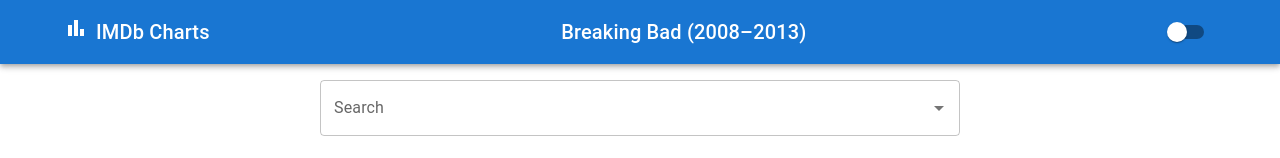
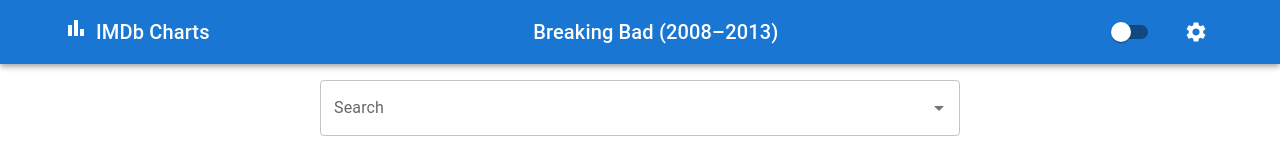
Before and after one commit to gusberinger/imdb-chart, a React (Vite) app in the folder frontend/: page / in a window 1280 px wide. Shown: the top 158 px of the page. Built offline with nearby package versions, Linux system fonts and the light colour scheme; no server answers.

Commit message:
add setting modal button

```diff
--- a/frontend/src/components/Header/Header.tsx
+++ b/frontend/src/components/Header/Header.tsx
@@ -4,6 +4,7 @@ import { useStore } from "../../hooks/store"
 import { getSeriesLabel } from "../../utils"
 import ThemeChanger from "../ThemeChanger/ThemeChanger"
 import BarChartIcon from "@mui/icons-material/BarChart"
+import SettingsIcon from "../SettingsIcon/SettingsIcon"
 
 const Header = () => {
 	const showInfo = useStore((state) => state.showInfo)
@@ -22,8 +23,9 @@ const Header = () => {
 						</Typography>
 					</Stack>
 					<Typography variant="h6">{getSeriesLabel(showInfo)}</Typography>
-					<Stack direction={"row"} spacing={2}>
+					<Stack direction={"row"} spacing={2} alignItems="center">
 						<ThemeChanger />
+						<SettingsIcon />
 						{isLoadingDetails ? <CircularProgress color="secondary" /> : null}
 					</Stack>
 				</Container>
--- /dev/null
+++ b/frontend/src/components/SettingsIcon/SettingsIcon.tsx
@@ -0,0 +1,38 @@
+import React, { useState } from "react"
+import Gear from "@mui/icons-material/Settings"
+import { Box, Icon, Modal } from "@mui/material"
+import { Container } from "@mui/system"
+import { IconButton } from "@mui/material"
+
+const SettingsIcon = () => {
+	const [open, setOpen] = useState(false)
+
+	return (
+		<>
+			<IconButton onClick={() => setOpen(true)} color="inherit">
+				<Gear />
+			</IconButton>
+			{/* <Gear onClick={() => setOpen(true)} /> */}
+			<Modal open={open} onClose={() => setOpen(false)}>
+				<Box
+					sx={{
+						position: "absolute",
+						top: "50%",
+						left: "50%",
+						transform: "translate(-50%, -50%)",
+						width: 400,
+						bgcolor: "background.paper",
+						border: "2px solid #000",
+						boxShadow: 24,
+						p: 4,
+					}}
+				>
+					<h1>Settings</h1>
+					<p>Coming soon...</p>
+				</Box>
+			</Modal>
+		</>
+	)
+}
+
+export default SettingsIcon
```
